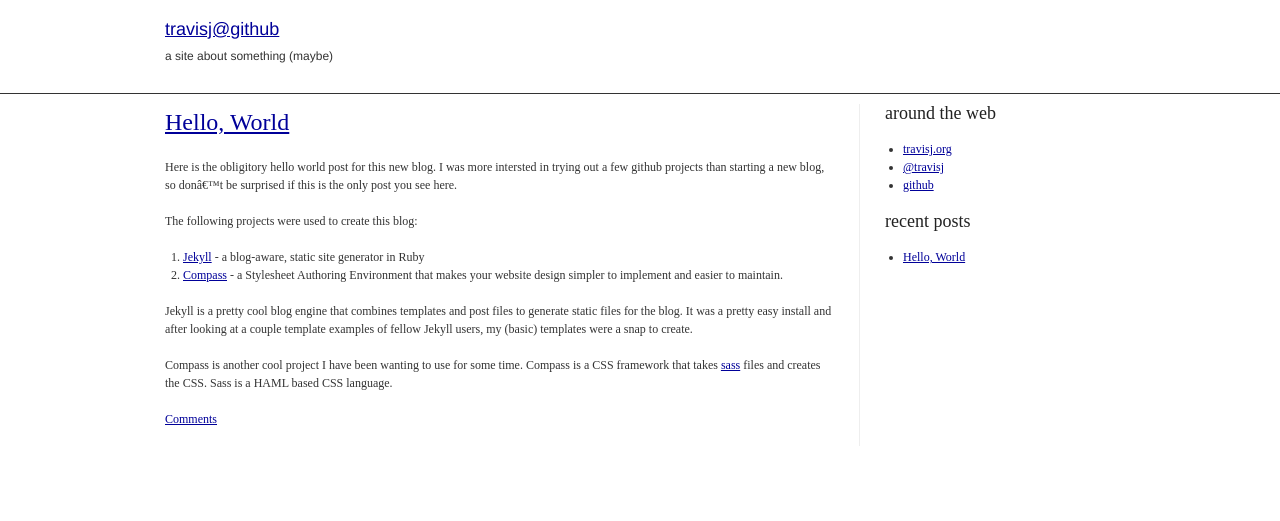
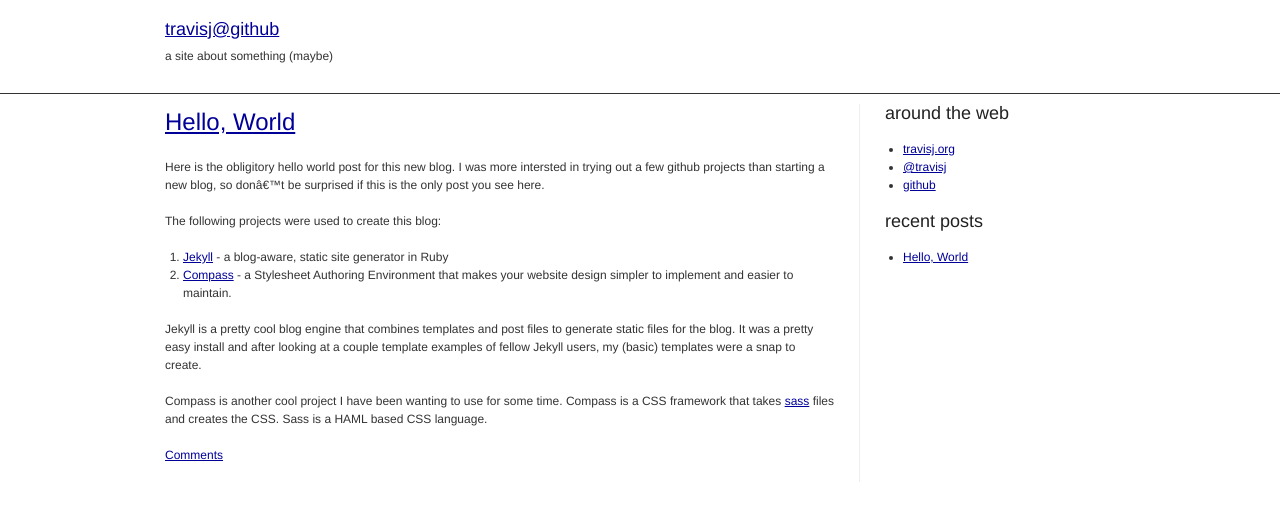
Before and after one commit to travisj/travisj.github.com, a Jekyll site: the page built from index.html, in a window 1280 px wide. Shown: the top 521 px of the page. Built offline with Jekyll 4.4.1, drawn with Linux system fonts in a browser that asks for light colours; Markdown is read by kramdown in place of the engine named in the settings; comment, search, counter and statistics services are not loaded.

Commit message:
css change

```diff
--- a/stylesheets/screen.css
+++ b/stylesheets/screen.css
@@ -536,6 +536,7 @@ body.bp div.colborder { padding-right: 24px; margin-right: 25px; border-right: 1
 body.bp hr { background: #dddddd; color: #dddddd; clear: both; float: none; width: 100%; height: .1em; margin: 0 0 1.45em; border: none; }
 body.bp hr.space { background: #dddddd; color: #dddddd; clear: both; float: none; width: 100%; height: .1em; margin: 0 0 1.45em; border: none; background: #fff; color: #fff; }
 
+body .bp { font-family: "droid-serif-1","droid-serif-2",serif; }
 body .bp .clear { clear: both; }
 body .bp .nowrap { white-space: nowrap; }
 body .bp .clearfix { overflow: hidden; display: inline-block; }
@@ -575,6 +576,6 @@ form.bp textarea { width: 390px; height: 250px; }
 div#header { border-bottom: 1px solid #333; padding-top: 20px; padding-bottom: 10px; }
 div#header h1 { color: #333; font-size: 1.5em; }
 
-div#content { font-family: "droid-serif-1","droid-serif-2",serif; padding-top: 10px; }
+div#content { padding-top: 10px; }
 
 div#recent2 { border: 1px solid #666; padding: 5px; background-color: #cfcfcf; }
```
